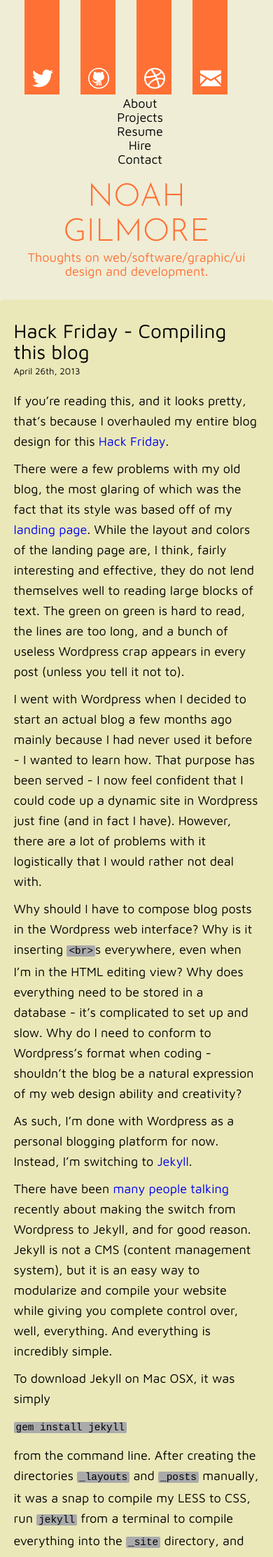
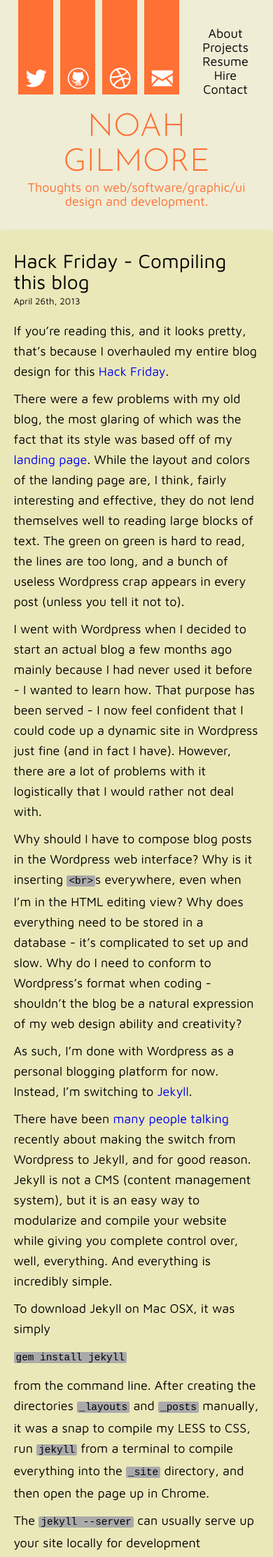
Before and after one commit to noahsark769/noahsark769.github.io, a Jekyll site: the page built from index.html, in a window 390 px wide. Shown: the top 2225 px of the page at 70% size. Built offline with Jekyll 4.4.1, drawn with Linux system fonts in a browser that asks for light colours.

Commit message:
responsiveness works

```diff
--- a/_config.yml
+++ b/_config.yml
@@ -1 +1,2 @@
-url: http://noahsark769.github.io/
+# url: http://noahsark769.github.io/
+url: /Users/noah/Documents/programming/html-css/noahsark769.github.io/
--- a/css/styles-responsive-extra-small.css
+++ b/css/styles-responsive-extra-small.css
@@ -1,7 +1,7 @@
-.banner.home {
+.banners .banner.home {
   display: inline-block;
 }
-.banner.email {
+.banners .banner.email {
   display: none;
 }
 .nav {
--- a/css/styles-responsive-extra-small.less
+++ b/css/styles-responsive-extra-small.less
@@ -1,6 +1,7 @@
 // these will be applied approaching iphone portriat width
 
 // less space between the banners
+.banners {
 	.banner {
 		// show link to main page
 		&.home {
@@ -8,6 +9,7 @@
 		}
 		&.email {
 			display: none;
+		}
 	}
 }
 
--- a/css/styles-responsive-small.css
+++ b/css/styles-responsive-small.css
@@ -1,7 +1,7 @@
 .blog {
   display: none;
 }
-.banner {
+.banners .banner {
   margin-right: 10px;
 }
 p {
```
Also changed, not shown: css/styles-responsive-small.less (+4 -3 lines). Lines whose indentation alone changed are shown as unchanged.
